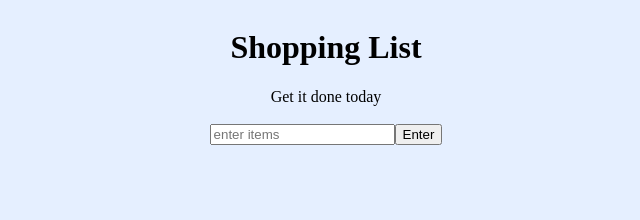
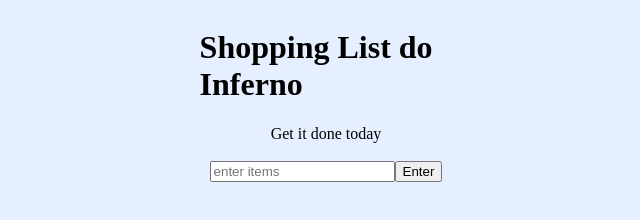
Before and after one commit to ghedin-alison/bkground-generator, a plain HTML site: page index.html in a window 1280 px wide. Shown: the whole page, without its empty margins (314-954 px from the left). Drawn offline with Linux system fonts and the light colour scheme.

Commit message:
changing title

```diff
--- a/index.html
+++ b/index.html
@@ -6,7 +6,7 @@
 </head>
 <body>
 	<div class="title">
-		<h1>Shopping List</h1>
+		<h1>Shopping List do Inferno</h1>
 	</div>
 	<p id="first">Get it done today</p><br>
 	<div class="header">
```
